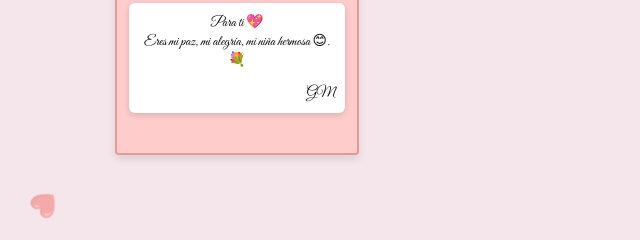
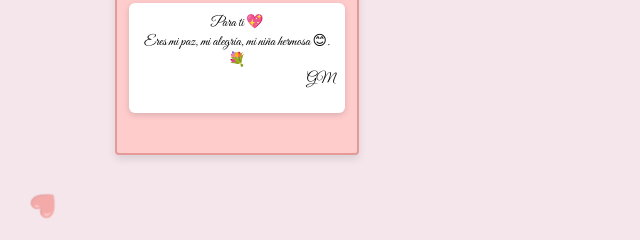
Before and after one commit to giogm04/Carta, a plain HTML site: page index.html in a window 1280 px wide. Both pictures are taken after a click on the element 640 px from the left and 400 px from the top of the page. Shown: the part 339-579 px from the top of the page, 401-1041 px from the left. Drawn offline with Linux system fonts and the light colour scheme.

Commit message:
Update index.html

```diff
--- a/index.html
+++ b/index.html
@@ -21,7 +21,7 @@
         <p>Para ti 💖</p>
         <p>Eres mi paz, mi alegría, mi niña hermosa 😊.</p>
         <p class="flor">💐</p>
-        <p style="float:inline-end !important; margin-top:revert !important;">GM</p>
+        <p style="float:inline-end !important; margin-top:revert-layer !important;">GM</p>
       </div>
     </div>
   </div>
```
